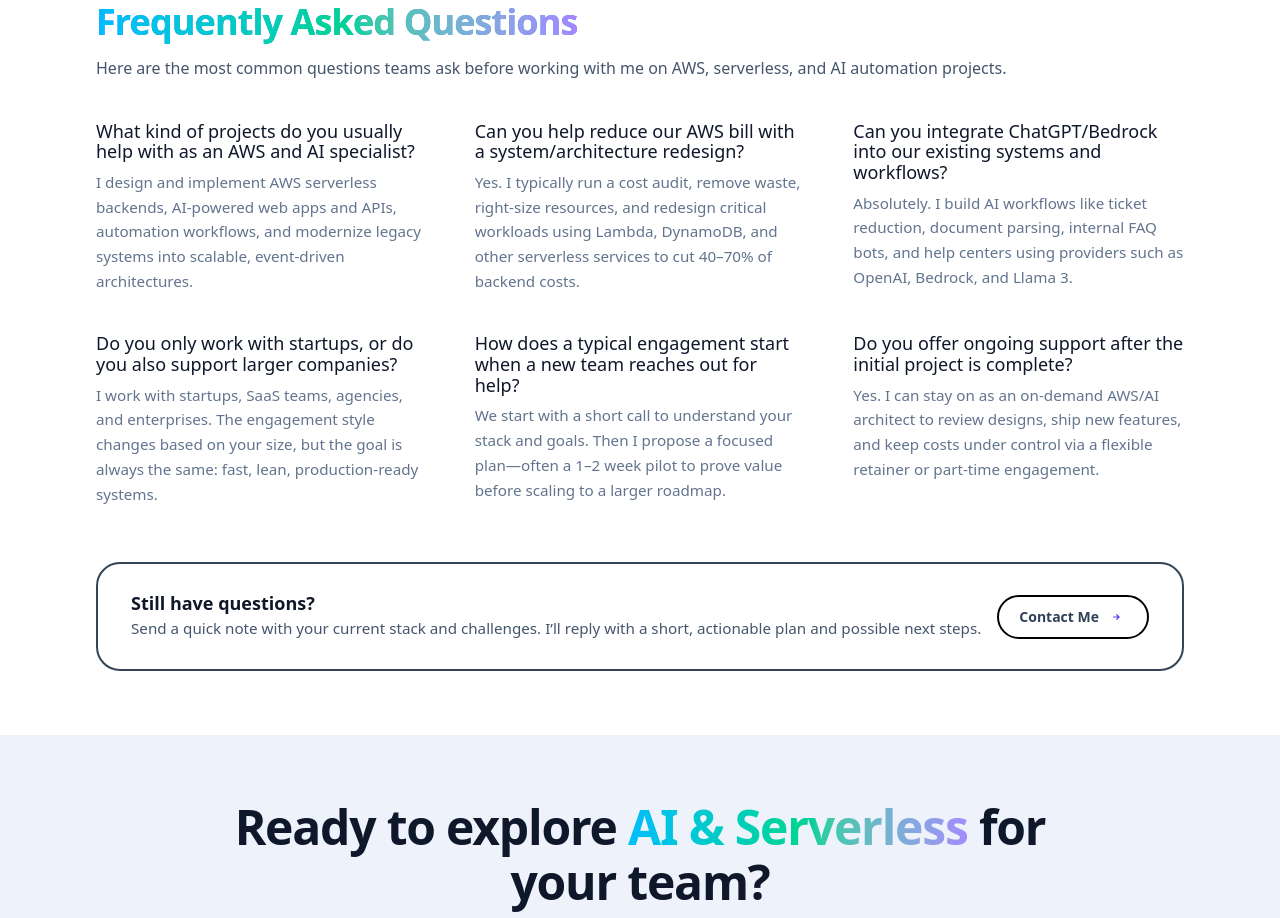
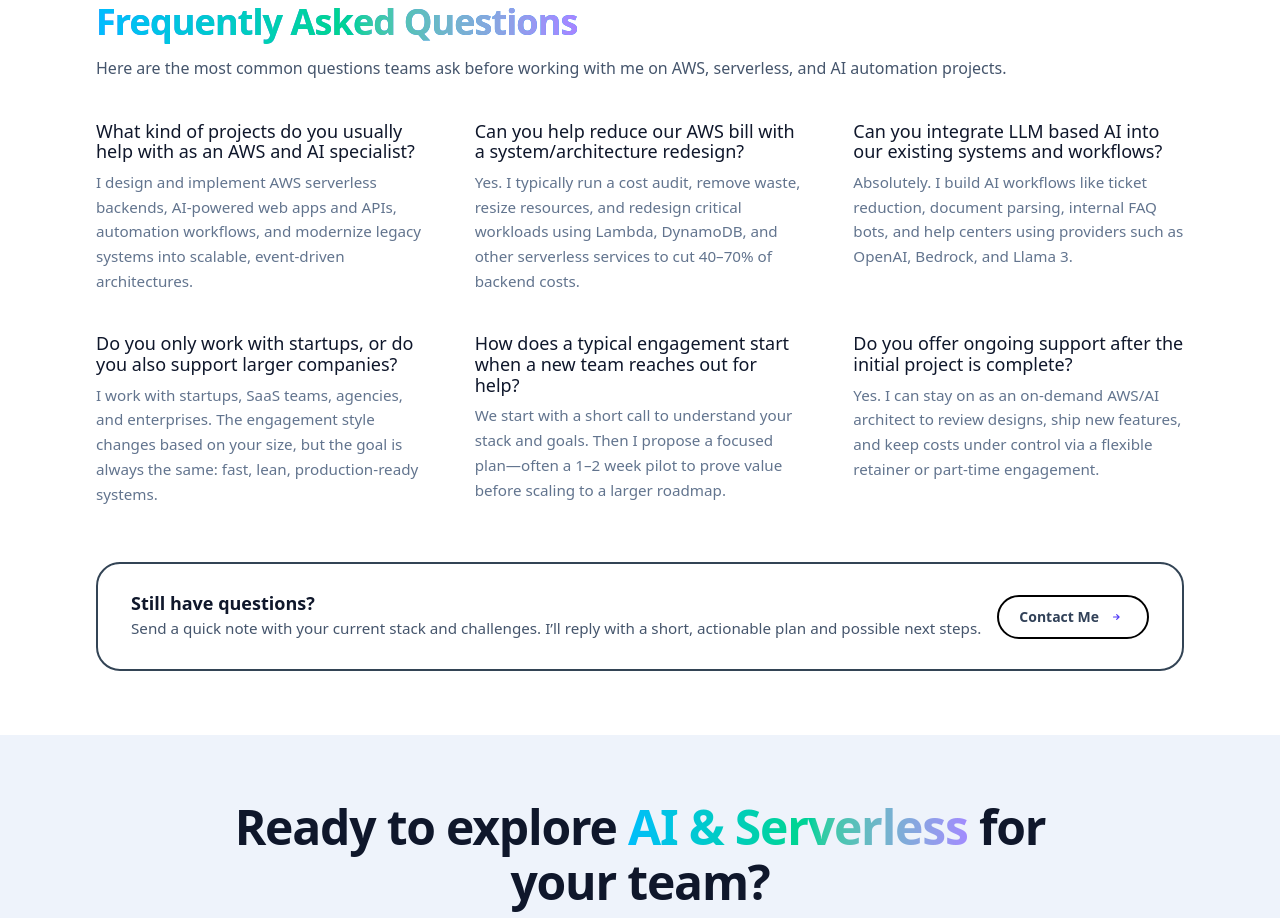
Before and after one commit to opmtwo/opmtwo-website, a Next.js app: page /home in a window 1280 px wide. Shown: the part 6040-6958 px from the top of the page. Built offline with nearby package versions, Linux system fonts and the light colour scheme; a web font is replaced by a local one.

Commit message:
Updated FaqSection - updated faqs

```diff
--- a/components/FaqSection.tsx
+++ b/components/FaqSection.tsx
@@ -8,10 +8,10 @@ const faqs = [
 	},
 	{
 		question: 'Can you help reduce our AWS bill with a system/architecture redesign?',
-		answer: 'Yes. I typically run a cost audit, remove waste, right-size resources, and redesign critical workloads using Lambda, DynamoDB, and other serverless services to cut 40–70% of backend costs.',
+		answer: 'Yes. I typically run a cost audit, remove waste, resize resources, and redesign critical workloads using Lambda, DynamoDB, and other serverless services to cut 40–70% of backend costs.',
 	},
 	{
-		question: 'Can you integrate ChatGPT/Bedrock into our existing systems and workflows?',
+		question: 'Can you integrate LLM based AI into our existing systems and workflows?',
 		answer: 'Absolutely. I build AI workflows like ticket reduction, document parsing, internal FAQ bots, and help centers using providers such as OpenAI, Bedrock, and Llama 3.',
 	},
 	{
```
